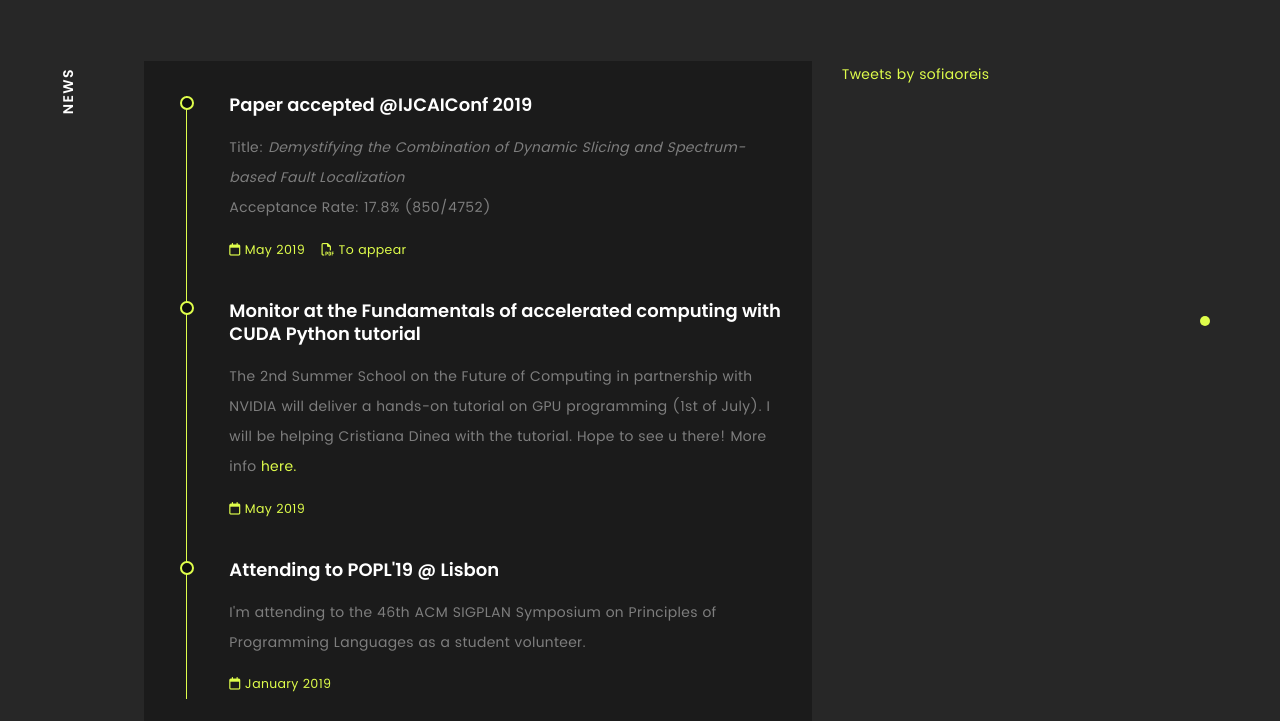
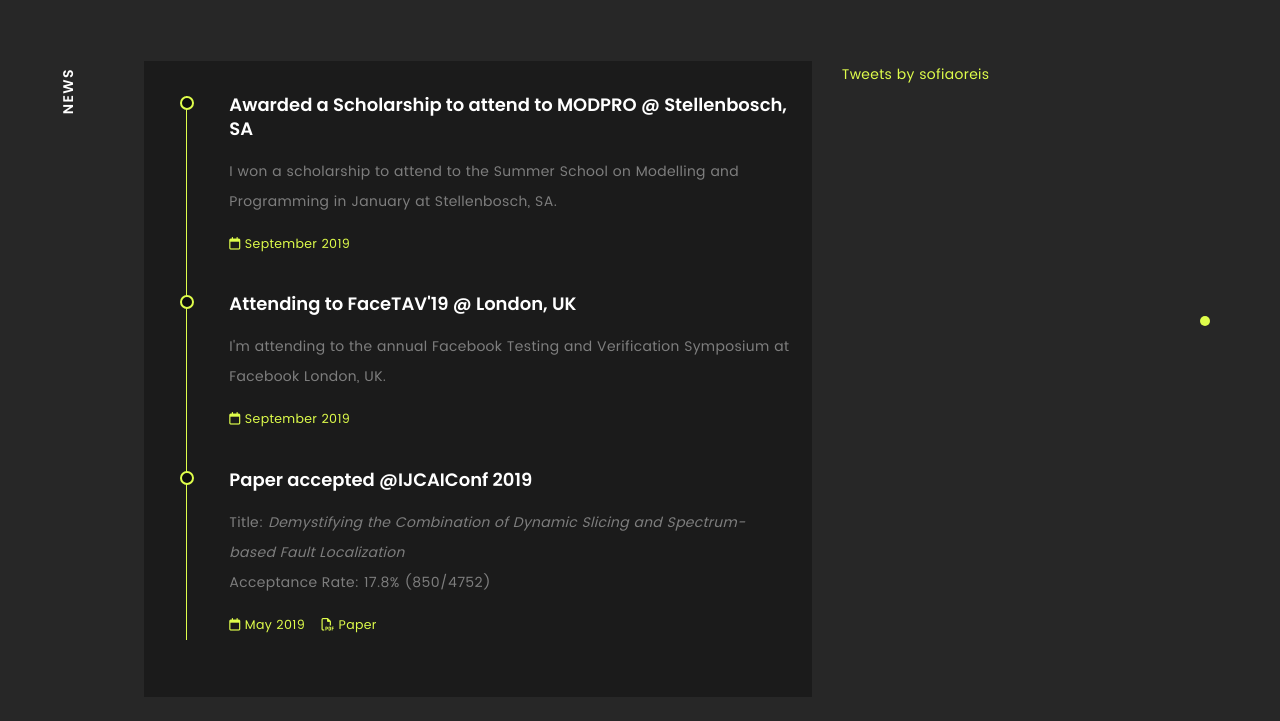
Before and after one commit to sofiaoreis/sofiaoreis.github.io, a plain HTML site: page news.html in a window 1280 px wide. Shown: the part 79-800 px from the top of the page. Drawn offline with Linux system fonts and the light colour scheme; some icons are missing; a web font is replaced by a local one.

Commit message:
website update

```diff
--- a/news.html
+++ b/news.html
@@ -31,7 +31,7 @@
 		<a href="news.html">NEWS</a>
 		</li>
 		<li data-menuanchor="page2">
-		<a href="https://www.cienciavitae.pt/pt/2C13-195F-BD13">CV</a>
+		<a href="docs/cv.pdf">CV</a>
 		</li>
 		<li data-menuanchor="page3">
 		<a href="pubs.html">PUBLICATIONS</a>
@@ -74,7 +74,7 @@
 			</a>
 			<div class="social-list hidden-xs">
 				<a href="news.html"><strong>NEWS</strong></a>
-				<a href="https://www.cienciavitae.pt/pt/2C13-195F-BD13"><strong>CV</strong></a>
+				<a href="docs/cv.pdf"><strong>CV</strong></a>
 				<a href="pubs.html"><strong>PUBLICATIONS</strong></a>
 			</div>
 		</header>
@@ -97,21 +97,22 @@
 
 			<div class="resume-content">
 			<div class="resume-inner">
+				<div class="resume-row">
+				<h6 class="resume-type">Awarded a Scholarship to attend to <a href="https://ssmodpro.org/">MODPRO</a> @ Stellenbosch, SA</h6>
+				<p class="resume-study">I won a scholarship to attend to the Summer School on Modelling and Programming in January at Stellenbosch, SA.</p>
+				<p class="resume-date text-primary"><span class="far fa-calendar"></span> September 2019</a></p>
+				</div>
+				<div class="resume-row">
+				<h6 class="resume-type">Attending to <a href="https://fbtavsymposium2019.splashthat.com/">FaceTAV'19</a> @ London, UK</h6>
+				<p class="resume-study">I'm attending to the annual Facebook Testing and Verification Symposium at Facebook London, UK.</p>
+				<p class="resume-date text-primary"><span class="far fa-calendar"></span> September 2019 </p>
+				</div>
 			<div class="resume-row">
 			<h6 class="resume-type">Paper accepted <a href="https://www.ijcai19.org/">@IJCAIConf</a> 2019</a></h6>
 			<p class="resume-study">Title: <i>Demystifying the Combination of Dynamic Slicing and Spectrum-based Fault Localization</i><br>Acceptance Rate: 17.8% (850/4752)</p>
-			<p class="resume-date text-primary"><span class="far fa-calendar"></span>  May 2019 &nbsp;&nbsp; <span class="far fa-file-pdf"></span> To appear </a></p>
+			<p class="resume-date text-primary"><span class="far fa-calendar"></span>  May 2019 &nbsp;&nbsp; <span class="far fa-file-pdf"></span> <a href="https://www.ijcai.org/proceedings/2019/0661.pdf">Paper</a></p>
 			</div>
-			<div class="resume-row">
-			<h6 class="resume-type">Monitor at the <a href="https://futurecomp.uptec.up.pt/events/fundamentals-of-accelerated-computing-with-cuda-python/">Fundamentals of accelerated computing with CUDA Python</a> tutorial</h6>
-			<p class="resume-study">The 2nd Summer School on the Future of Computing in partnership with NVIDIA will deliver a hands-on tutorial on GPU programming (1st of July). I will be helping Cristiana Dinea with the tutorial. Hope to see u there! More info <a href="https://futurecomp.uptec.up.pt/">here.</a></p>
-			<p class="resume-date text-primary"><a href="https://futurecomp.uptec.up.pt/events/fundamentals-of-accelerated-computing-with-cuda-python/"><span class="far fa-calendar"></span> May 2019</a></p>
-			</div>
-			<div class="resume-row">
-			<h6 class="resume-type">Attending to <a href="https://popl19.sigplan.org/">POPL'19</a> @ Lisbon</h6>
-			<p class="resume-study">I'm attending to the 46th ACM SIGPLAN Symposium on Principles of Programming Languages as a student volunteer. </p>
-			<p class="resume-date text-primary"><span class="far fa-calendar"></span> January 2019 </p>
-			</div>
+
 
 
 			</div>
```
Also changed, not shown: index.html (+2 -2 lines), pubs.html (+3 -3 lines), 1 other file.
